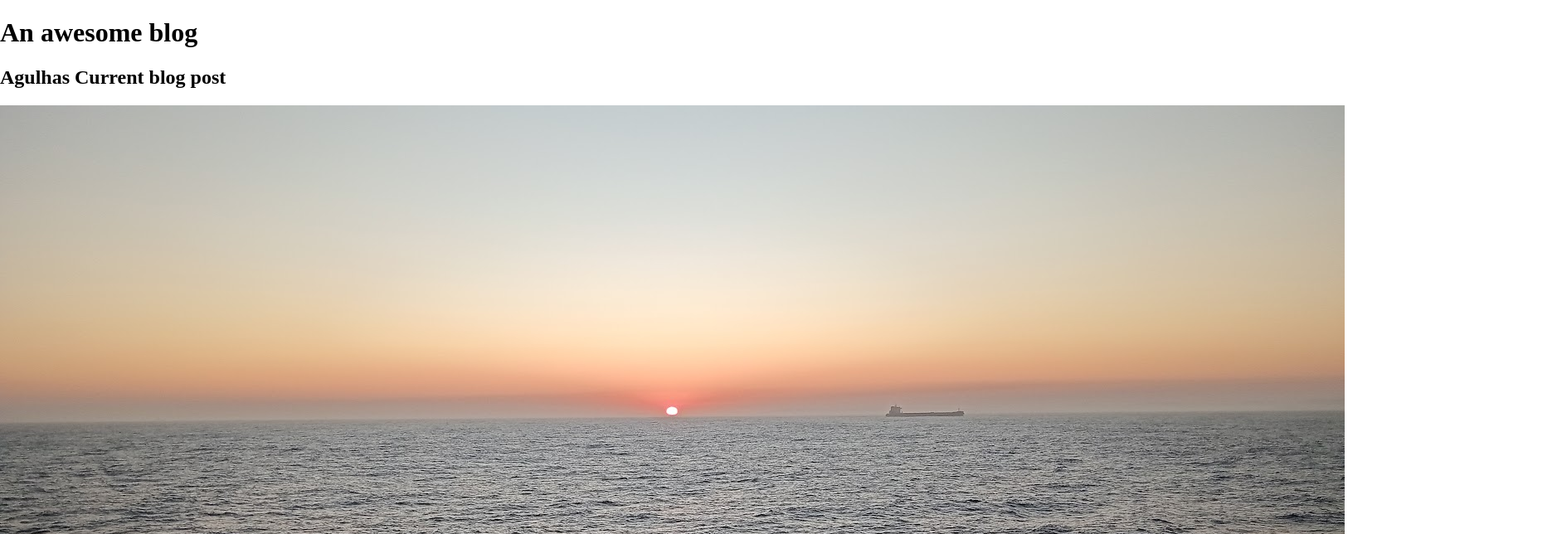
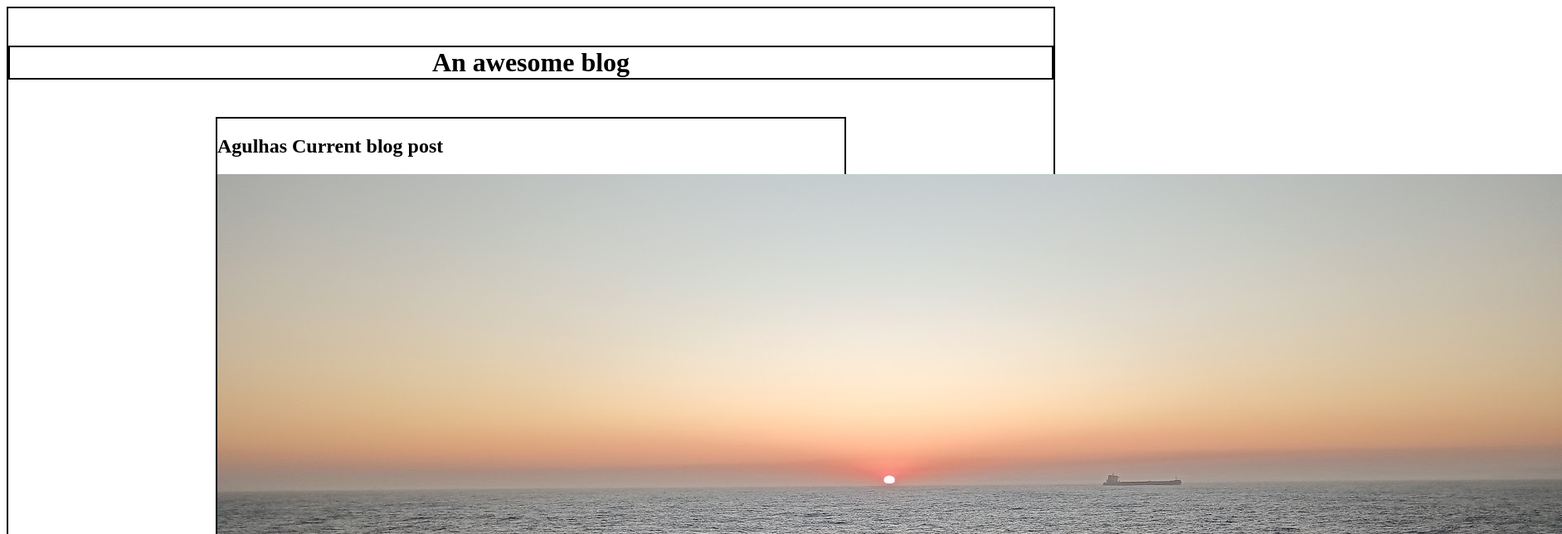
Before and after one commit to Di-Anne/Awesome_blog_post, a plain HTML site: page index.html in a window 1280 px wide. Shown: the top 644 px of the page at 83% size, 1883 px wide, since content can reach past the window. Drawn offline with Linux system fonts and the light colour scheme.

Commit message:
Add font family and edit width of container

```diff
--- a/index.html
+++ b/index.html
@@ -11,7 +11,7 @@
         <h1>An awesome blog</h1>
     </header>
     <main>
-        <div>
+        <div class="container">
             <h2>Agulhas Current blog post</h2>
             <img
             src="Agulhas-current.jpg"
--- a/styles.css
+++ b/styles.css
@@ -1,3 +1,15 @@
 body {
-    margin: 0;
+    border: 2px solid black;
+    font-size: 16px;
 }
+h1 {
+    border: 2px solid black;
+    text-align: center;
+    margin: 45px 0;
+}
+
+.container {
+    border: 2px solid black;
+    width: 60%;
+    margin: 0 auto;
+}
```
